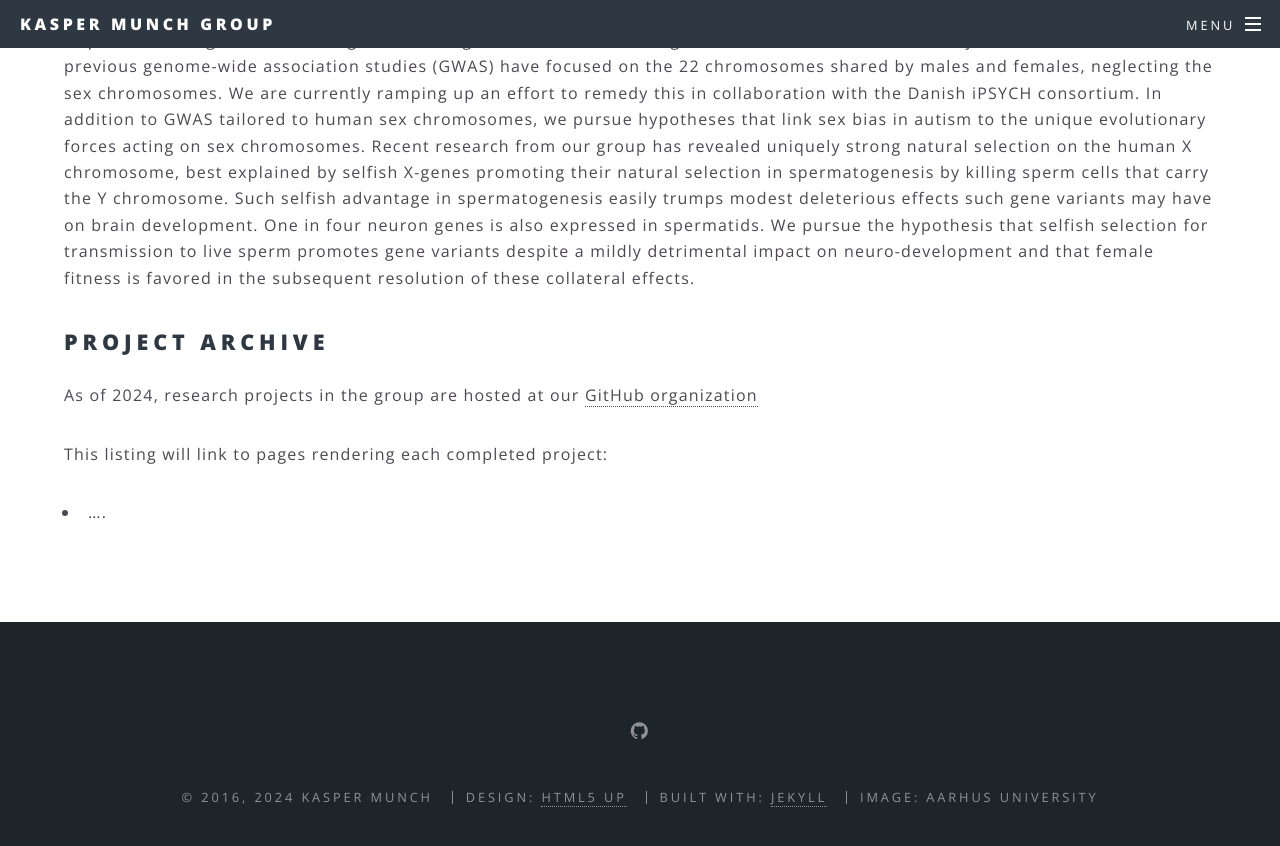
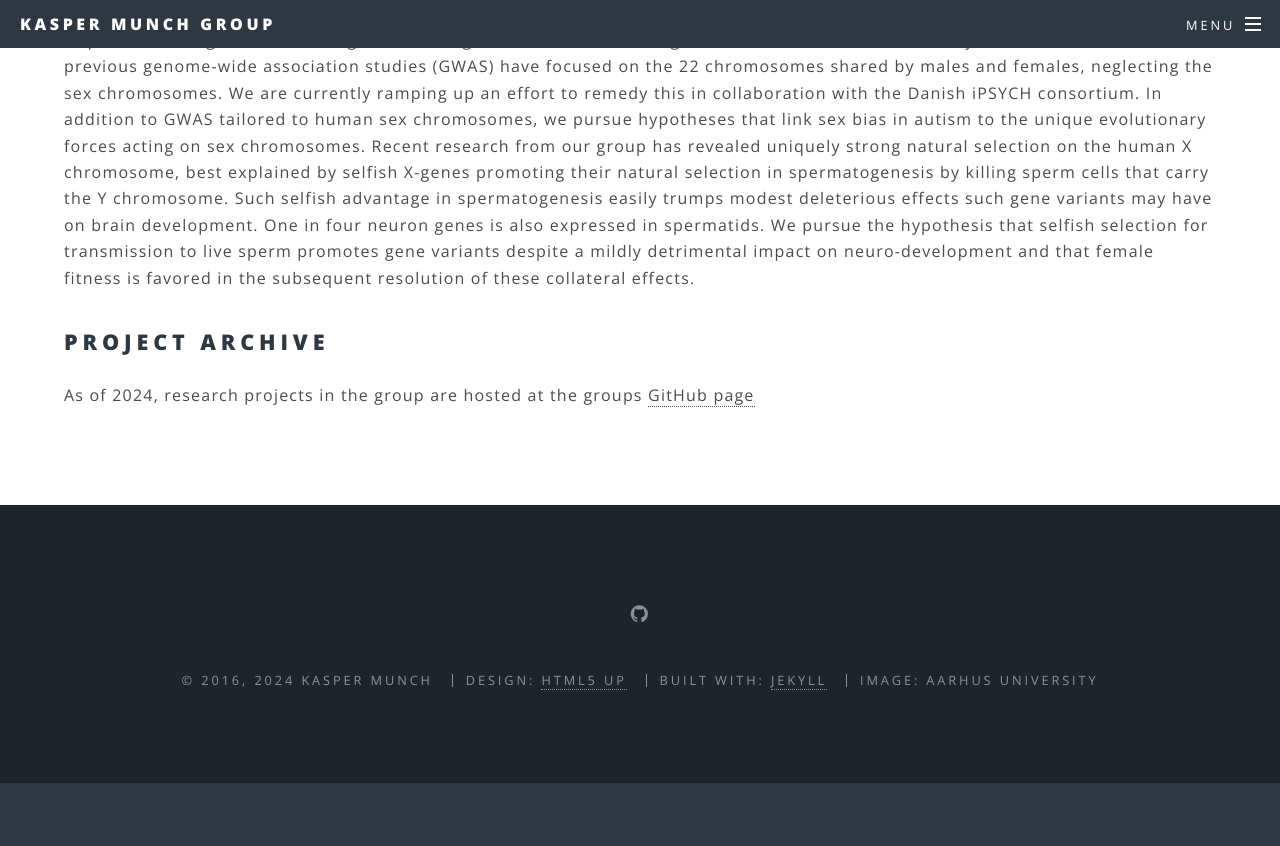
Before and after one commit to munch-group/munch-group.github.io, a Jekyll site: the page built from research.md, in a window 1280 px wide and 900 px high, scrolled down 2187 px. Shown: the top 846 px of the window. Built offline with Jekyll 4.4.1, drawn with Linux system fonts in a browser that asks for light colours; after the commit the page ends 2970 px from its top, so only the background shows below that.

Commit message:
Update research.md

```diff
--- a/research.md
+++ b/research.md
@@ -28,8 +28,14 @@ I propose a model where antagonizing selfish gene variants on the X and Y chromo
 
 ## Project archive
 
-As of 2024, research projects in the group are hosted at our [GitHub organization](https://github.com/munch-group)
+As of 2024, research projects in the group are hosted at the groups [GitHub page](https://github.com/munch-group)
 
-This listing will link to pages rendering each completed project:
+<!--
 
-- ....
+### Simulation of frequency dynamics under meiotic drive
+
+### X chromosome sweeps in African populations
+
+### Admixture and hybrid incompatibility among baboon species
+
+-->
```
